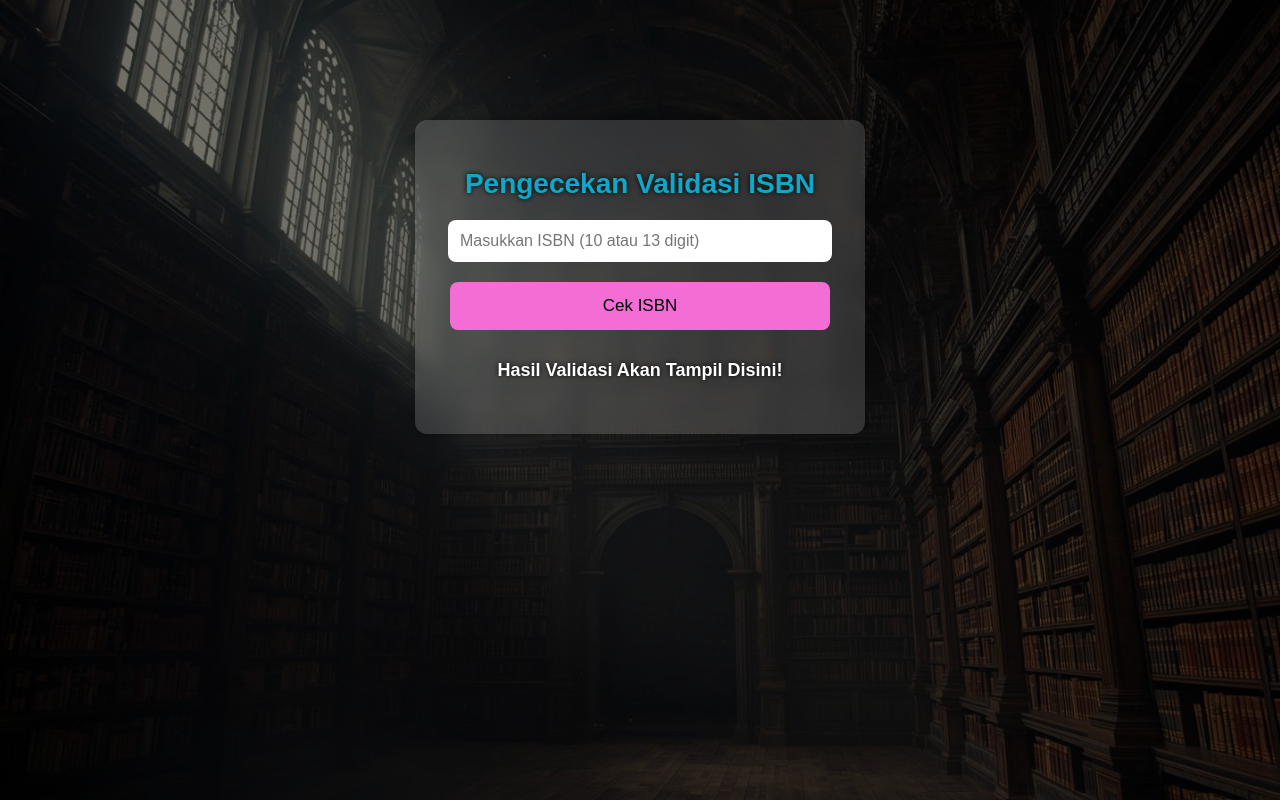
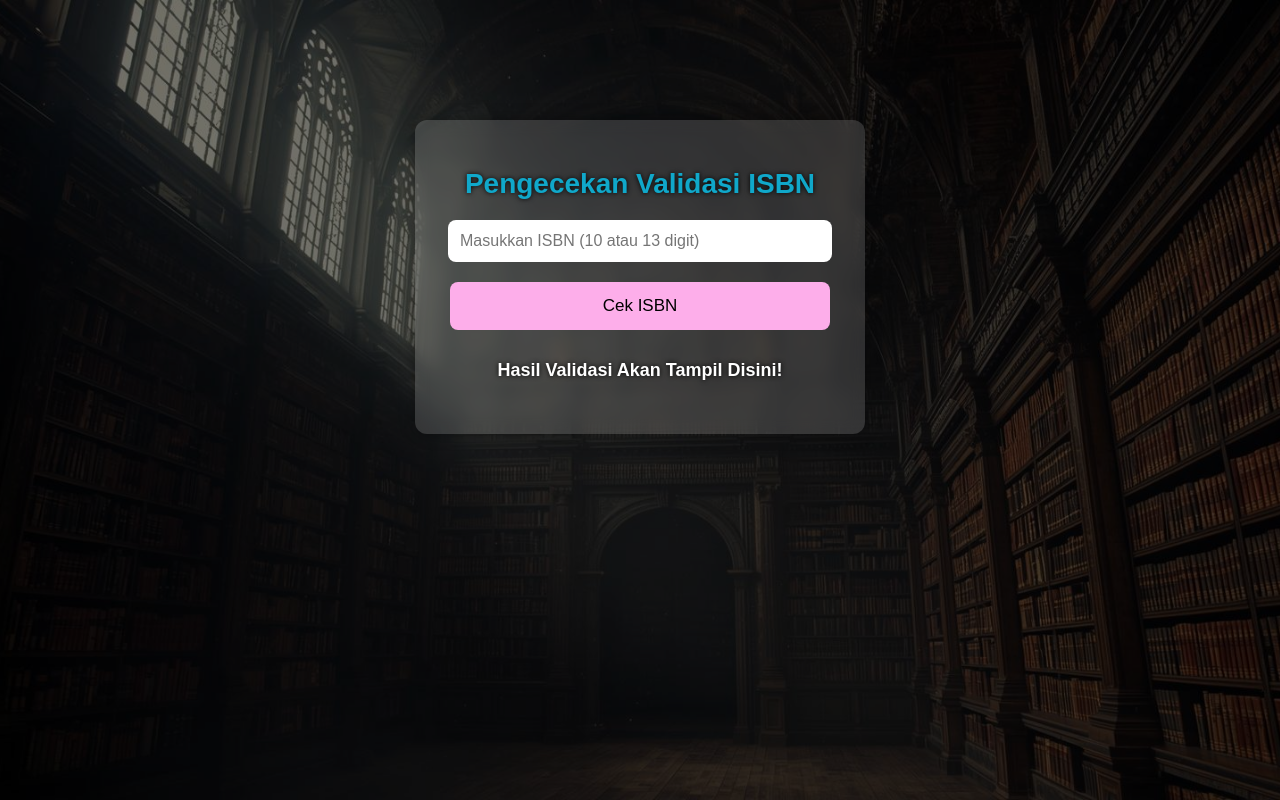
Before and after one commit to AhmadAlfaro/Website-ISBN, a plain HTML site: page index.html in a window 1280 px wide. Drawn offline with Linux system fonts and the light colour scheme.

Commit message:
tampilan.css

```diff
--- a/tampilan.css
+++ b/tampilan.css
@@ -55,13 +55,13 @@ button {
     border: none;
     border-radius: 8px;
     cursor: pointer;
-    background: #f26ed5;
+    background: #fdaeea;
     color: rgb white;
     transition: 0.3s;
 }
 
 button:hover {
-    background: #f26ed5
+    background: #fdaeea
 }
 
 #hasil {
@@ -71,4 +71,5 @@ button:hover {
     padding: 10px;
     color: white;
     text-shadow: 0 0 5px black;
+
 }
```
